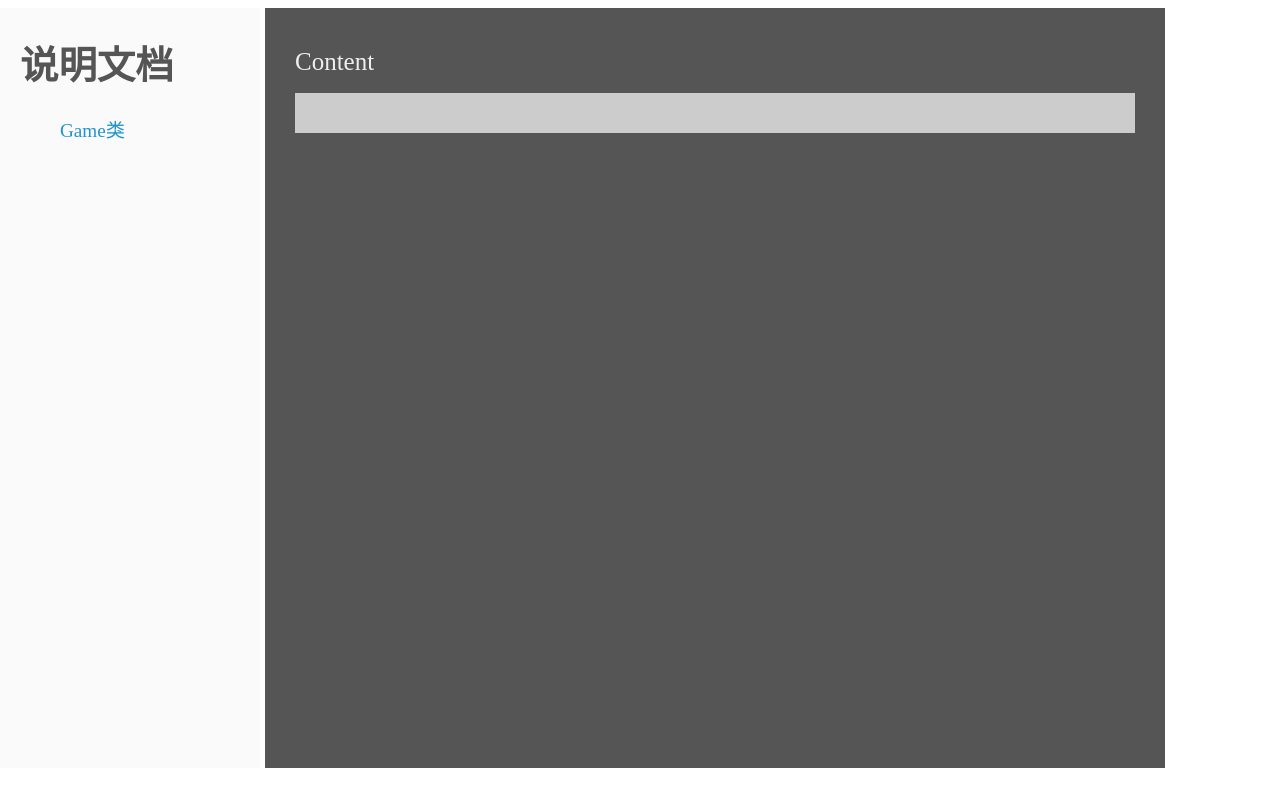
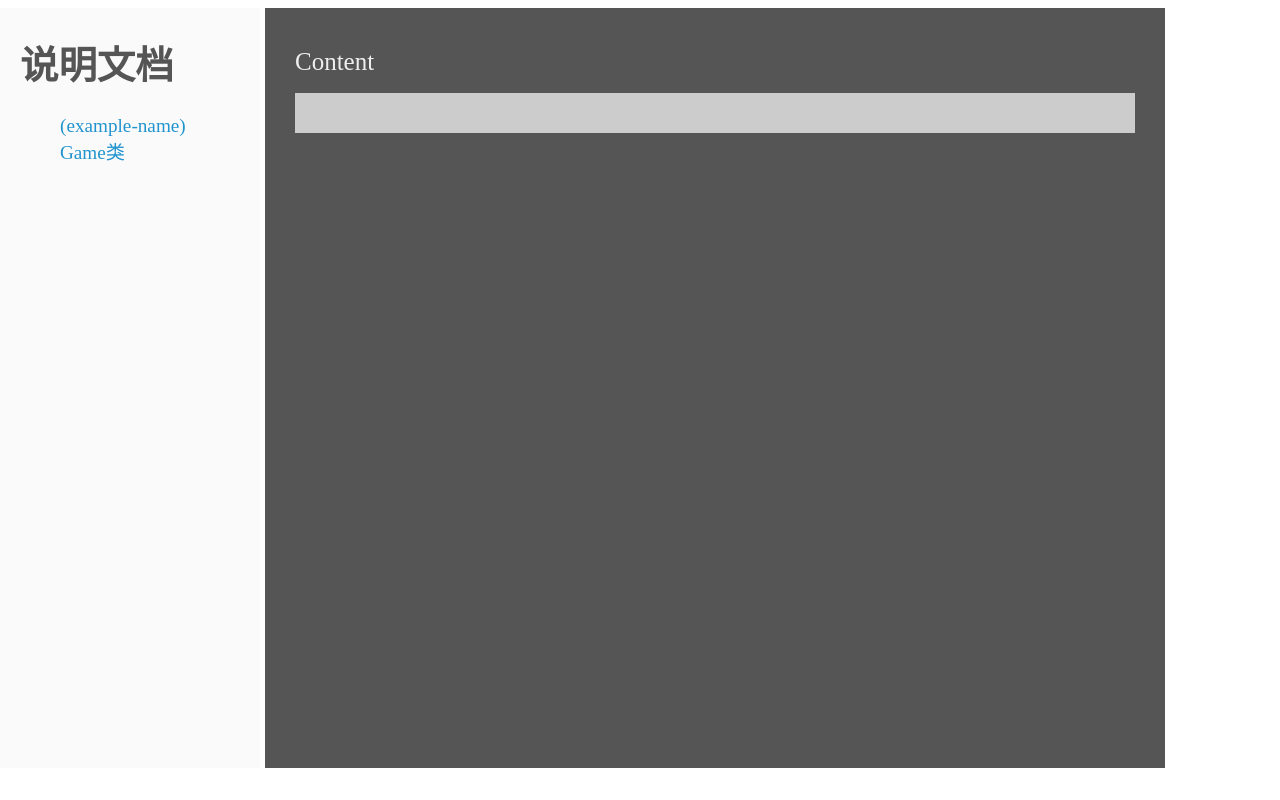
Before and after one commit to JuilaSet/MssssgBox, a plain HTML site: page doc/doc.html in a window 1280 px wide. Drawn offline with Linux system fonts and the light colour scheme.

Commit message:
sort doc names

```diff
--- a/doc/config.json
+++ b/doc/config.json
@@ -1,3 +1,3 @@
 {
- "files": [ "Game.json" ]
+ "files": [ "(example)", "Game" ]
 }
--- a/doc/doc.html
+++ b/doc/doc.html
@@ -96,9 +96,9 @@
     window.onload=()=>{
         let texts;
         $.getJSON("./config.json", function(data){
-            texts = data.files;
+            texts = data.files.sort();
 
-            const path = "json/";
+            const path = "json/", tail = ".json";
             //
 
             const panel = document.getElementById("panel");
@@ -133,7 +133,7 @@
             }
 
             for(var x in texts){
-                $.getJSON(path + texts[x],function(data){
+                $.getJSON(path + texts[x] + tail,function(data){
                     createTitle(data.title).onclick = ()=>{
                         content.innerHTML="<h1></h1>";
                         content.getElementsByTagName("h1")[0].innerHTML = data.title;
--- a/doc/json/(example).json
+++ b/doc/json/(example).json
@@ -1,23 +1,23 @@
 {
-	"title": "name",
+	"title": "(example-name)",
 	"type": "class",
 	"members":{
 		"methods": [
 			{
-				"name": "",
-				"disc": ""
+				"name": "(example-methods)",
+				"disc": "(describe1)<br>(describe2)"
 			}
 		],
 		"properties": [
 			{
-				"name": "",
-				"disc": ""
+				"name": "(example-properties)",
+				"disc": "(describe)"
 			}
 		],
 		"<other>":[
 			{
-				"name": "",
-				"disc": ""
+				"name": "(example-other)",
+				"disc": "(describe)"
 			}
 		]
 	}
--- a/doc/json/Game.json
+++ b/doc/json/Game.json
@@ -5,23 +5,27 @@
 		"methods": [
 			{
 				"name":"constructor($options [, $canvas, $container])",
-				"disc":"$options:选项。"
+				"disc":"$options:设置选项。"
 			},
 			{
-				"name": "run",
+				"name": "run()",
 				"disc": "调用后，游戏开始"
 			},
 			{
-				"name": "render",
+				"name": "render()",
 				"disc": "进行画面的绘制渲染"
 			},
 			{
-				"name": "getCanvas",
+				"name": "getCanvas()",
 				"disc": "返回_canvas对象"
 			},
 			{
-				"name": "getContainer",
+				"name": "getContainer()",
 				"disc": "返回_div对象"
+			},
+			{
+				"name": "setFullScreen($boolean)",
+				"disc": "设置是否允许全屏。默认不允许。"
 			}
 		],
 		"properties": [
```
Also changed, not shown: doc/json/Tick.json (added, +18 -0 lines).
